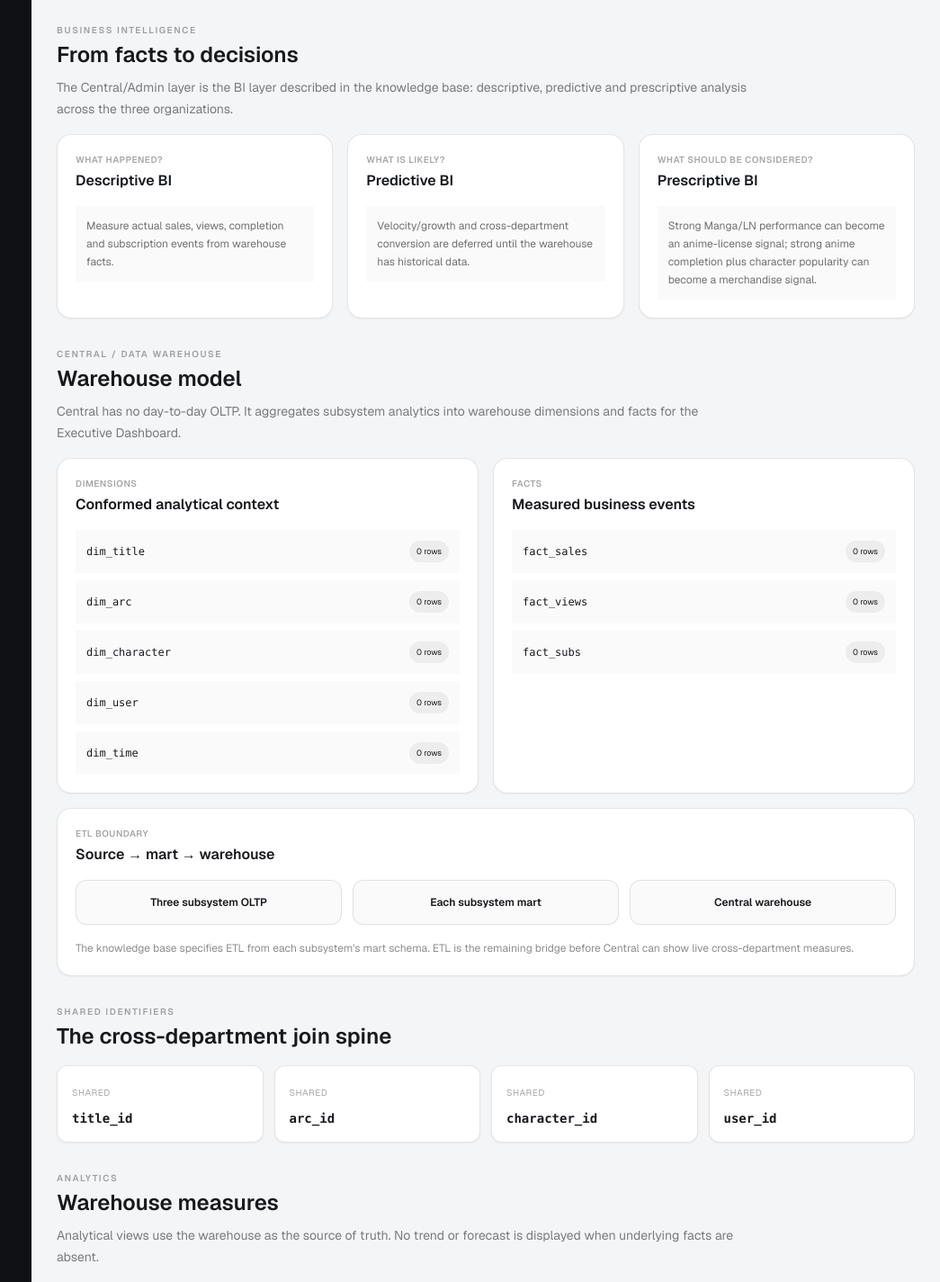
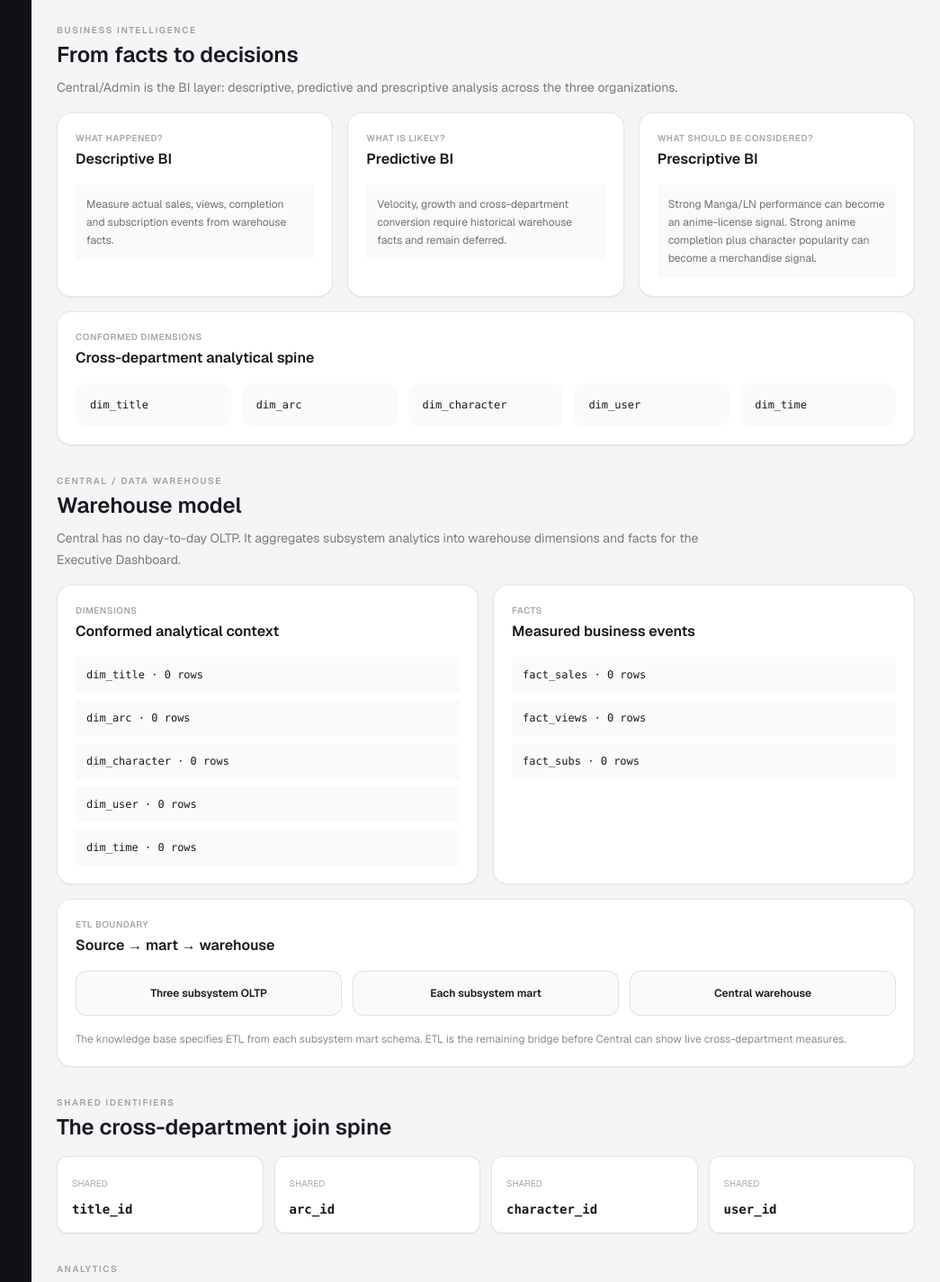
Before and after one commit to hilocarloarmenion03/superadmin, a Next.js app: page / in a window 1280 px wide. Shown: the part 920-2345 px from the top of the page at 90% size, without its empty margins (235-1280 px from the left). Built offline with nearby package versions, Linux system fonts and the light colour scheme.

Commit message:
Use deterministic production Admin BI dashboard

```diff
--- a/app/page.tsx
+++ b/app/page.tsx
@@ -1,12 +1,4 @@
-import { Activity, ArrowRight, BarChart3, CheckCircle2, CircleAlert, LineChart, Sparkles, Table2 } from "lucide-react";
-
 export default function Home() {
-  const organizations = [
-    ["Manga & Light Novel", "Source content", "monthly_revenue · top_chapters", "Sales, purchases, subscriptions", "blue"],
-    ["Anime", "Adaptation", "completion_rate · new_subs_by_month", "Completion, viewership, subscriber growth", "violet"],
-    ["Merchandise", "Physical goods", "sales_by_character · sellout_speed", "Character sales, revenue, sellout speed, preorders", "amber"]
-  ];
-
   return (
     <main className="min-h-screen bg-[#f4f5f7] text-[#17191d]">
       <div className="flex min-h-screen">
@@ -16,12 +8,15 @@ export default function Home() {
             <h1 className="mt-1 text-xl font-semibold">ADMIN / BI</h1>
             <p className="mt-4 text-xs leading-5 text-white/45">Executive control layer for Manga & Light Novel, Anime and Merchandise.</p>
           </div>
-          <nav className="flex-1 p-3">
-            {["Overview","Business Intelligence","Warehouse","Organizations","Analytics","System"].map((x) => (
-              <a href={"#" + x.toLowerCase().replace(/ /g,"-")} key={x} className="mb-1 block rounded-xl px-3 py-2.5 text-xs text-white/55 hover:bg-white/10 hover:text-white">{x}</a>
-            ))}
+          <nav className="flex-1 space-y-1 p-3">
+            <a href="#overview" className="block rounded-xl bg-white px-3 py-2.5 text-xs text-black">Overview</a>
+            <a href="#bi" className="block rounded-xl px-3 py-2.5 text-xs text-white/55 hover:bg-white/10 hover:text-white">Business Intelligence</a>
+            <a href="#warehouse" className="block rounded-xl px-3 py-2.5 text-xs text-white/55 hover:bg-white/10 hover:text-white">Warehouse</a>
+            <a href="#organizations" className="block rounded-xl px-3 py-2.5 text-xs text-white/55 hover:bg-white/10 hover:text-white">Organizations</a>
+            <a href="#analytics" className="block rounded-xl px-3 py-2.5 text-xs text-white/55 hover:bg-white/10 hover:text-white">Analytics</a>
+            <a href="#system" className="block rounded-xl px-3 py-2.5 text-xs text-white/55 hover:bg-white/10 hover:text-white">System</a>
           </nav>
-          <div className="border-t border-white/10 p-4 text-[10px] text-white/40">● Production · Central BI</div>
+          <div className="border-t border-white/10 p-4 text-[10px] text-white/40">Production · Central BI</div>
         </aside>
 
         <div className="min-w-0 flex-1">
@@ -49,13 +44,11 @@ export default function Home() {
             </section>
 
             <section className="grid gap-3 sm:grid-cols-2 xl:grid-cols-5">
-              {[
-                ["Titles","0","warehouse.dim_title"],
-                ["Arcs","0","warehouse.dim_arc"],
-                ["Sales facts","0","warehouse.fact_sales"],
-                ["View facts","0","warehouse.fact_views"],
-                ["Subscription facts","0","warehouse.fact_subs"]
-              ].map((x) => <div className="rounded-2xl border border-black/8 bg-white p-4 shadow-sm" key={x[0]}><span className="text-[10px] font-semibold uppercase tracking-wider text-black/35">{x[0]}</span><strong className="mt-3 block text-xl">{x[1]}</strong><p className="mt-1 text-[10px] text-black/40">{x[2]}</p></div>)}
+              <div className="rounded-2xl border border-black/8 bg-white p-4 shadow-sm"><span className="text-[10px] font-semibold uppercase tracking-wider text-black/35">Titles</span><strong className="mt-3 block text-xl">0</strong><p className="mt-1 text-[10px] text-black/40">warehouse.dim_title</p></div>
+              <div className="rounded-2xl border border-black/8 bg-white p-4 shadow-sm"><span className="text-[10px] font-semibold uppercase tracking-wider text-black/35">Arcs</span><strong className="mt-3 block text-xl">0</strong><p className="mt-1 text-[10px] text-black/40">warehouse.dim_arc</p></div>
+              <div className="rounded-2xl border border-black/8 bg-white p-4 shadow-sm"><span className="text-[10px] font-semibold uppercase tracking-wider text-black/35">Sales facts</span><strong className="mt-3 block text-xl">0</strong><p className="mt-1 text-[10px] text-black/40">warehouse.fact_sales</p></div>
+              <div className="rounded-2xl border border-black/8 bg-white p-4 shadow-sm"><span className="text-[10px] font-semibold uppercase tracking-wider text-black/35">View facts</span><strong className="mt-3 block text-xl">0</strong><p className="mt-1 text-[10px] text-black/40">warehouse.fact_views</p></div>
+              <div className="rounded-2xl border border-black/8 bg-white p-4 shadow-sm"><span className="text-[10px] font-semibold uppercase tracking-wider text-black/35">Subscription facts</span><strong className="mt-3 block text-xl">0</strong><p className="mt-1 text-[10px] text-black/40">warehouse.fact_subs</p></div>
             </section>
 
             <section className="rounded-2xl border border-blue-200 bg-blue-50 p-4">
@@ -66,50 +59,46 @@ export default function Home() {
             <section className="space-y-4">
               <div><p className="text-[10px] font-semibold uppercase tracking-[.16em] text-black/35">Organizations</p><h3 className="mt-1 text-2xl font-semibold">The Loxada pipeline</h3></div>
               <div className="grid gap-4 xl:grid-cols-3">
-                {organizations.map((x) => <article className={"rounded-2xl border bg-white p-5 shadow-sm border-l-4 " + (x[4] === "blue" ? "border-l-blue-500" : x[4] === "violet" ? "border-l-violet-500" : "border-l-amber-500")} key={x[0]}>
-                  <p className="text-[10px] font-semibold uppercase tracking-wider text-black/35">{x[1]}</p>
-                  <h4 className="mt-1 font-semibold">{x[0]}</h4>
-                  <p className="mt-4 font-mono text-[10px] text-black/40">{x[2]}</p>
-                  <p className="mt-3 text-xs leading-5 text-black/50">{x[3]}</p>
-                </article>)}
+                <article className="rounded-2xl border border-l-4 border-l-blue-500 bg-white p-5 shadow-sm"><p className="text-[10px] font-semibold uppercase tracking-wider text-black/35">Source content</p><h4 className="mt-1 font-semibold">Manga & Light Novel</h4><p className="mt-4 font-mono text-[10px] text-black/40">monthly_revenue · top_chapters</p><p className="mt-3 text-xs leading-5 text-black/50">Sales, purchases, subscriptions</p></article>
+                <article className="rounded-2xl border border-l-4 border-l-violet-500 bg-white p-5 shadow-sm"><p className="text-[10px] font-semibold uppercase tracking-wider text-black/35">Adaptation</p><h4 className="mt-1 font-semibold">Anime</h4><p className="mt-4 font-mono text-[10px] text-black/40">completion_rate · new_subs_by_month</p><p className="mt-3 text-xs leading-5 text-black/50">Completion, viewership, subscriber growth</p></article>
+                <article className="rounded-2xl border border-l-4 border-l-amber-500 bg-white p-5 shadow-sm"><p className="text-[10px] font-semibold uppercase tracking-wider text-black/35">Physical goods</p><h4 className="mt-1 font-semibold">Merchandise</h4><p className="mt-4 font-mono text-[10px] text-black/40">sales_by_character · sellout_speed</p><p className="mt-3 text-xs leading-5 text-black/50">Character sales, revenue, sellout speed, preorders</p></article>
               </div>
             </section>
 
-            <section id="business-intelligence" className="space-y-4">
-              <div><p className="text-[10px] font-semibold uppercase tracking-[.16em] text-black/35">Business Intelligence</p><h3 className="mt-1 text-2xl font-semibold">From facts to decisions</h3><p className="mt-2 max-w-3xl text-sm leading-6 text-black/50">The Central/Admin layer is the BI layer described in the knowledge base: descriptive, predictive and prescriptive analysis across the three organizations.</p></div>
+            <section id="bi" className="space-y-4">
+              <div><p className="text-[10px] font-semibold uppercase tracking-[.16em] text-black/35">Business Intelligence</p><h3 className="mt-1 text-2xl font-semibold">From facts to decisions</h3><p className="mt-2 max-w-3xl text-sm leading-6 text-black/50">Central/Admin is the BI layer: descriptive, predictive and prescriptive analysis across the three organizations.</p></div>
               <div className="grid gap-4 xl:grid-cols-3">
-                {[
-                  ["Descriptive BI","What happened?","Measure actual sales, views, completion and subscription events from warehouse facts."],
-                  ["Predictive BI","What is likely?","Velocity/growth and cross-department conversion are deferred until the warehouse has historical data."],
-                  ["Prescriptive BI","What should be considered?","Strong Manga/LN performance can become an anime-license signal; strong anime completion plus character popularity can become a merchandise signal."]
-                ].map((x) => <div className="rounded-2xl border bg-white p-5 shadow-sm" key={x[0]}><p className="text-[10px] font-semibold uppercase tracking-wider text-black/35">{x[1]}</p><h4 className="mt-1 text-base font-semibold">{x[0]}</h4><p className="mt-4 rounded-lg bg-[#fafafa] p-3 text-xs leading-5 text-black/55">{x[2]}</p></div>)}
+                <div className="rounded-2xl border bg-white p-5 shadow-sm"><p className="text-[10px] font-semibold uppercase tracking-wider text-black/35">WHAT HAPPENED?</p><h4 className="mt-1 font-semibold">Descriptive BI</h4><p className="mt-4 rounded-lg bg-[#fafafa] p-3 text-xs leading-5 text-black/55">Measure actual sales, views, completion and subscription events from warehouse facts.</p></div>
+                <div className="rounded-2xl border bg-white p-5 shadow-sm"><p className="text-[10px] font-semibold uppercase tracking-wider text-black/35">WHAT IS LIKELY?</p><h4 className="mt-1 font-semibold">Predictive BI</h4><p className="mt-4 rounded-lg bg-[#fafafa] p-3 text-xs leading-5 text-black/55">Velocity, growth and cross-department conversion require historical warehouse facts and remain deferred.</p></div>
+                <div className="rounded-2xl border bg-white p-5 shadow-sm"><p className="text-[10px] font-semibold uppercase tracking-wider text-black/35">WHAT SHOULD BE CONSIDERED?</p><h4 className="mt-1 font-semibold">Prescriptive BI</h4><p className="mt-4 rounded-lg bg-[#fafafa] p-3 text-xs leading-5 text-black/55">Strong Manga/LN performance can become an anime-license signal. Strong anime completion plus character popularity can become a merchandise signal.</p></div>
               </div>
+              <div className="rounded-2xl border bg-white p-5 shadow-sm"><p className="text-[10px] font-semibold uppercase tracking-wider text-black/35">CONFORMED DIMENSIONS</p><h4 className="mt-1 font-semibold">Cross-department analytical spine</h4><div className="mt-4 grid gap-3 sm:grid-cols-2 lg:grid-cols-5"><div className="rounded-xl bg-[#fafafa] p-4 font-mono text-xs">dim_title</div><div className="rounded-xl bg-[#fafafa] p-4 font-mono text-xs">dim_arc</div><div className="rounded-xl bg-[#fafafa] p-4 font-mono text-xs">dim_character</div><div className="rounded-xl bg-[#fafafa] p-4 font-mono text-xs">dim_user</div><div className="rounded-xl bg-[#fafafa] p-4 font-mono text-xs">dim_time</div></div></div>
             </section>
 
             <section id="warehouse" className="space-y-4">
               <div><p className="text-[10px] font-semibold uppercase tracking-[.16em] text-black/35">Central / Data Warehouse</p><h3 className="mt-1 text-2xl font-semibold">Warehouse model</h3><p className="mt-2 max-w-3xl text-sm leading-6 text-black/50">Central has no day-to-day OLTP. It aggregates subsystem analytics into warehouse dimensions and facts for the Executive Dashboard.</p></div>
               <div className="grid gap-4 lg:grid-cols-2">
-                <div className="rounded-2xl border bg-white p-5 shadow-sm"><p className="text-[10px] font-semibold uppercase tracking-wider text-black/35">DIMENSIONS</p><h4 className="mt-1 font-semibold">Conformed analytical context</h4><div className="mt-4 space-y-2">{["dim_title","dim_arc","dim_character","dim_user","dim_time"].map(x=><div className="flex items-center justify-between rounded-lg bg-[#fafafa] px-3 py-3 text-xs" key={x}><span className="font-mono">{x}</span><span className="rounded-full bg-black/5 px-2 py-1 text-[9px]">0 rows</span></div>)}</div></div>
-                <div className="rounded-2xl border bg-white p-5 shadow-sm"><p className="text-[10px] font-semibold uppercase tracking-wider text-black/35">FACTS</p><h4 className="mt-1 font-semibold">Measured business events</h4><div className="mt-4 space-y-2">{["fact_sales","fact_views","fact_subs"].map(x=><div className="flex items-center justify-between rounded-lg bg-[#fafafa] px-3 py-3 text-xs" key={x}><span className="font-mono">{x}</span><span className="rounded-full bg-black/5 px-2 py-1 text-[9px]">0 rows</span></div>)}</div></div>
+                <div className="rounded-2xl border bg-white p-5 shadow-sm"><p className="text-[10px] font-semibold uppercase tracking-wider text-black/35">DIMENSIONS</p><h4 className="mt-1 font-semibold">Conformed analytical context</h4><div className="mt-4 space-y-2"><div className="rounded-lg bg-[#fafafa] p-3 font-mono text-xs">dim_title · 0 rows</div><div className="rounded-lg bg-[#fafafa] p-3 font-mono text-xs">dim_arc · 0 rows</div><div className="rounded-lg bg-[#fafafa] p-3 font-mono text-xs">dim_character · 0 rows</div><div className="rounded-lg bg-[#fafafa] p-3 font-mono text-xs">dim_user · 0 rows</div><div className="rounded-lg bg-[#fafafa] p-3 font-mono text-xs">dim_time · 0 rows</div></div></div>
+                <div className="rounded-2xl border bg-white p-5 shadow-sm"><p className="text-[10px] font-semibold uppercase tracking-wider text-black/35">FACTS</p><h4 className="mt-1 font-semibold">Measured business events</h4><div className="mt-4 space-y-2"><div className="rounded-lg bg-[#fafafa] p-3 font-mono text-xs">fact_sales · 0 rows</div><div className="rounded-lg bg-[#fafafa] p-3 font-mono text-xs">fact_views · 0 rows</div><div className="rounded-lg bg-[#fafafa] p-3 font-mono text-xs">fact_subs · 0 rows</div></div></div>
               </div>
-              <div className="rounded-2xl border bg-white p-5 shadow-sm"><p className="text-[10px] font-semibold uppercase tracking-wider text-black/35">ETL BOUNDARY</p><h4 className="mt-1 font-semibold">Source → mart → warehouse</h4><div className="mt-4 grid gap-3 md:grid-cols-3">{["Three subsystem OLTP","Each subsystem mart","Central warehouse"].map(x=><div className="rounded-xl border bg-[#fafafa] p-4 text-center text-xs font-semibold" key={x}>{x}</div>)}</div><p className="mt-4 text-xs leading-5 text-black/45">The knowledge base specifies ETL from each subsystem&apos;s mart schema. ETL is the remaining bridge before Central can show live cross-department measures.</p></div>
+              <div className="rounded-2xl border bg-white p-5 shadow-sm"><p className="text-[10px] font-semibold uppercase tracking-wider text-black/35">ETL BOUNDARY</p><h4 className="mt-1 font-semibold">Source → mart → warehouse</h4><div className="mt-4 grid gap-3 md:grid-cols-3"><div className="rounded-xl border bg-[#fafafa] p-4 text-center text-xs font-semibold">Three subsystem OLTP</div><div className="rounded-xl border bg-[#fafafa] p-4 text-center text-xs font-semibold">Each subsystem mart</div><div className="rounded-xl border bg-[#fafafa] p-4 text-center text-xs font-semibold">Central warehouse</div></div><p className="mt-4 text-xs leading-5 text-black/45">The knowledge base specifies ETL from each subsystem mart schema. ETL is the remaining bridge before Central can show live cross-department measures.</p></div>
             </section>
 
             <section id="organizations" className="space-y-4">
               <div><p className="text-[10px] font-semibold uppercase tracking-[.16em] text-black/35">Shared identifiers</p><h3 className="mt-1 text-2xl font-semibold">The cross-department join spine</h3></div>
-              <div className="grid gap-3 sm:grid-cols-2 lg:grid-cols-4">{["title_id","arc_id","character_id","user_id"].map(x=><div className="rounded-xl border bg-white p-4 shadow-sm" key={x}><span className="text-[10px] uppercase tracking-wider text-black/35">Shared</span><strong className="mt-2 block font-mono text-sm">{x}</strong></div>)}</div>
+              <div className="grid gap-3 sm:grid-cols-2 lg:grid-cols-4"><div className="rounded-xl border bg-white p-4 shadow-sm"><span className="text-[10px] uppercase text-black/35">Shared</span><strong className="mt-2 block font-mono text-sm">title_id</strong></div><div className="rounded-xl border bg-white p-4 shadow-sm"><span className="text-[10px] uppercase text-black/35">Shared</span><strong className="mt-2 block font-mono text-sm">arc_id</strong></div><div className="rounded-xl border bg-white p-4 shadow-sm"><span className="text-[10px] uppercase text-black/35">Shared</span><strong className="mt-2 block font-mono text-sm">character_id</strong></div><div className="rounded-xl border bg-white p-4 shadow-sm"><span className="text-[10px] uppercase text-black/35">Shared</span><strong className="mt-2 block font-mono text-sm">user_id</strong></div></div>
             </section>
 
             <section id="analytics" className="space-y-4">
               <div><p className="text-[10px] font-semibold uppercase tracking-[.16em] text-black/35">Analytics</p><h3 className="mt-1 text-2xl font-semibold">Warehouse measures</h3><p className="mt-2 max-w-3xl text-sm leading-6 text-black/50">Analytical views use the warehouse as the source of truth. No trend or forecast is displayed when underlying facts are absent.</p></div>
-              <div className="grid gap-3 md:grid-cols-2 xl:grid-cols-4">{[["Revenue","—","Awaiting fact_sales"],["View completion","—","Awaiting fact_views"],["Content coverage","0","No warehouse titles"],["Subscriber events","0","fact_subs"]].map(x=><div className="rounded-2xl border bg-white p-4 shadow-sm" key={x[0]}><span className="text-[10px] uppercase tracking-wider text-black/35">{x[0]}</span><strong className="mt-3 block text-2xl">{x[1]}</strong><p className="mt-1 text-[10px] text-black/40">{x[2]}</p></div>)}</div>
-              <div className="rounded-2xl border bg-white p-5 shadow-sm"><p className="text-[10px] font-semibold uppercase tracking-wider text-black/35">Readiness</p><h4 className="mt-1 font-semibold">Current analytical scope</h4>{["Revenue / sales","View completion","Subscription volume","Cross-department conversion","Velocity / growth rate","Demographic segmentation","Sentiment analysis"].map((x,i)=><div className="mt-2 flex items-center justify-between rounded-lg bg-[#fafafa] px-3 py-3 text-xs" key={x}><span>{x}</span><span className={i<3?"text-emerald-700":"text-amber-700"}>{i<3?"Schema ready":"Needs data / deferred"}</span></div>)}</div>
+              <div className="grid gap-3 md:grid-cols-2 xl:grid-cols-4"><div className="rounded-2xl border bg-white p-4 shadow-sm"><span className="text-[10px] uppercase text-black/35">Revenue</span><strong className="mt-3 block text-2xl">—</strong><p className="mt-1 text-[10px] text-black/40">Awaiting fact_sales</p></div><div className="rounded-2xl border bg-white p-4 shadow-sm"><span className="text-[10px] uppercase text-black/35">View completion</span><strong className="mt-3 block text-2xl">—</strong><p className="mt-1 text-[10px] text-black/40">Awaiting fact_views</p></div><div className="rounded-2xl border bg-white p-4 shadow-sm"><span className="text-[10px] uppercase text-black/35">Content coverage</span><strong className="mt-3 block text-2xl">0</strong><p className="mt-1 text-[10px] text-black/40">No warehouse titles</p></div><div className="rounded-2xl border bg-white p-4 shadow-sm"><span className="text-[10px] uppercase text-black/35">Subscriber events</span><strong className="mt-3 block text-2xl">0</strong><p className="mt-1 text-[10px] text-black/40">fact_subs</p></div></div>
+              <div className="rounded-2xl border bg-white p-5 shadow-sm"><p className="text-[10px] font-semibold uppercase tracking-wider text-black/35">READINESS</p><h4 className="mt-1 font-semibold">Current analytical scope</h4><div className="mt-4 space-y-2"><div className="flex justify-between rounded-lg bg-[#fafafa] p-3 text-xs"><span>Revenue / sales</span><span className="text-emerald-700">Schema ready</span></div><div className="flex justify-between rounded-lg bg-[#fafafa] p-3 text-xs"><span>View completion</span><span className="text-emerald-700">Schema ready</span></div><div className="flex justify-between rounded-lg bg-[#fafafa] p-3 text-xs"><span>Subscription volume</span><span className="text-emerald-700">Schema ready</span></div><div className="flex justify-between rounded-lg bg-[#fafafa] p-3 text-xs"><span>Cross-department conversion</span><span className="text-amber-700">Needs data / deferred</span></div><div className="flex justify-between rounded-lg bg-[#fafafa] p-3 text-xs"><span>Velocity / growth rate</span><span className="text-amber-700">Needs data / deferred</span></div></div></div>
             </section>
 
             <section id="system" className="space-y-4">
               <div><p className="text-[10px] font-semibold uppercase tracking-[.16em] text-black/35">System</p><h3 className="mt-1 text-2xl font-semibold">Central control and readiness</h3></div>
-              <div className="grid gap-3 md:grid-cols-2 xl:grid-cols-4">{[["Admin Vercel","Production project",true],["Admin Supabase","ACTIVE_HEALTHY",true],["Warehouse schema","8 tables verified",true],["ETL","Not implemented",false]].map(x=><div className="rounded-2xl border bg-white p-4 shadow-sm" key={x[0]}><div className="flex justify-between"><strong className="text-xs">{x[0]}</strong><span className={x[2]?"text-emerald-600":"text-amber-600"}>{x[2]?"READY":"PENDING"}</span></div><p className="mt-2 text-[10px] text-black/40">{x[1]}</p></div>)}</div>
-              <div className="rounded-2xl border border-red-200 bg-red-50 p-5"><p className="text-[10px] font-semibold uppercase tracking-wider text-red-700">Security finding</p><h4 className="mt-1 font-semibold text-red-900">Warehouse RLS requires remediation</h4><p className="mt-2 text-xs leading-5 text-red-800/70">RLS is currently disabled on all 8 warehouse tables in the Admin Supabase project. This should be addressed with the actual Admin authorization policies; blindly enabling RLS without policies would block access.</p></div>
+              <div className="grid gap-3 md:grid-cols-2 xl:grid-cols-4"><div className="rounded-2xl border bg-white p-4 shadow-sm"><strong className="text-xs">Admin Vercel</strong><p className="mt-2 text-[10px] text-emerald-700">Production project</p></div><div className="rounded-2xl border bg-white p-4 shadow-sm"><strong className="text-xs">Admin Supabase</strong><p className="mt-2 text-[10px] text-emerald-700">ACTIVE_HEALTHY</p></div><div className="rounded-2xl border bg-white p-4 shadow-sm"><strong className="text-xs">Warehouse schema</strong><p className="mt-2 text-[10px] text-emerald-700">8 tables verified</p></div><div className="rounded-2xl border bg-white p-4 shadow-sm"><strong className="text-xs">ETL</strong><p className="mt-2 text-[10px] text-amber-700">Not implemented</p></div></div>
+              <div className="rounded-2xl border border-red-200 bg-red-50 p-5"><p className="text-[10px] font-semibold uppercase tracking-wider text-red-700">SECURITY FINDING</p><h4 className="mt-1 font-semibold text-red-900">Warehouse RLS requires remediation</h4><p className="mt-2 text-xs leading-5 text-red-800/70">RLS is currently disabled on all 8 warehouse tables in the Admin Supabase project. This should be addressed with the actual Admin authorization policies; enabling RLS without policies would block access.</p></div>
             </section>
           </div>
         </div>
```
